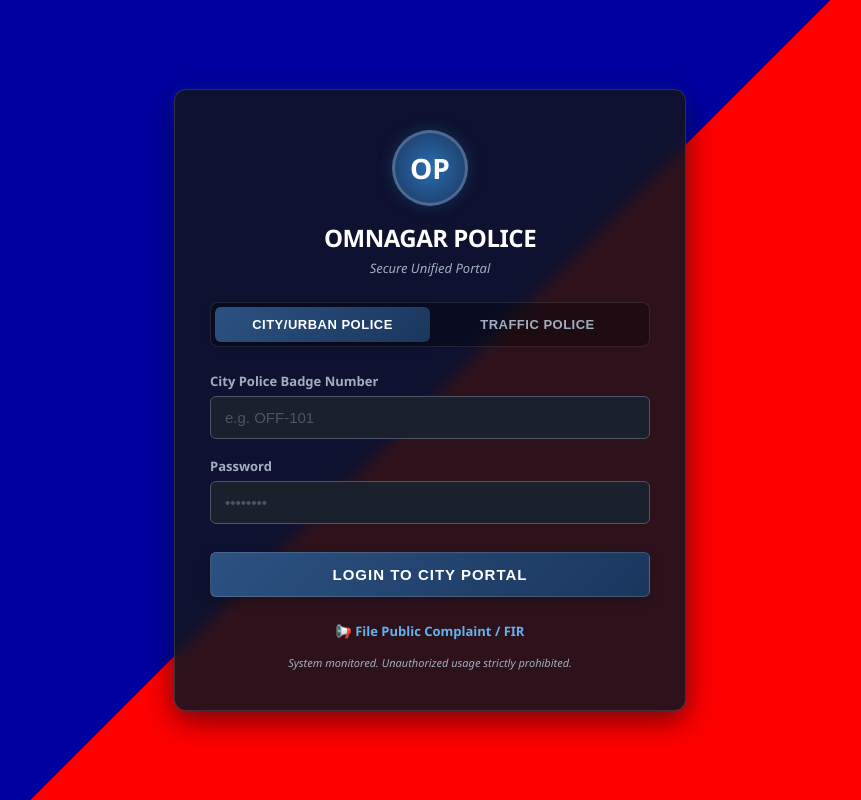
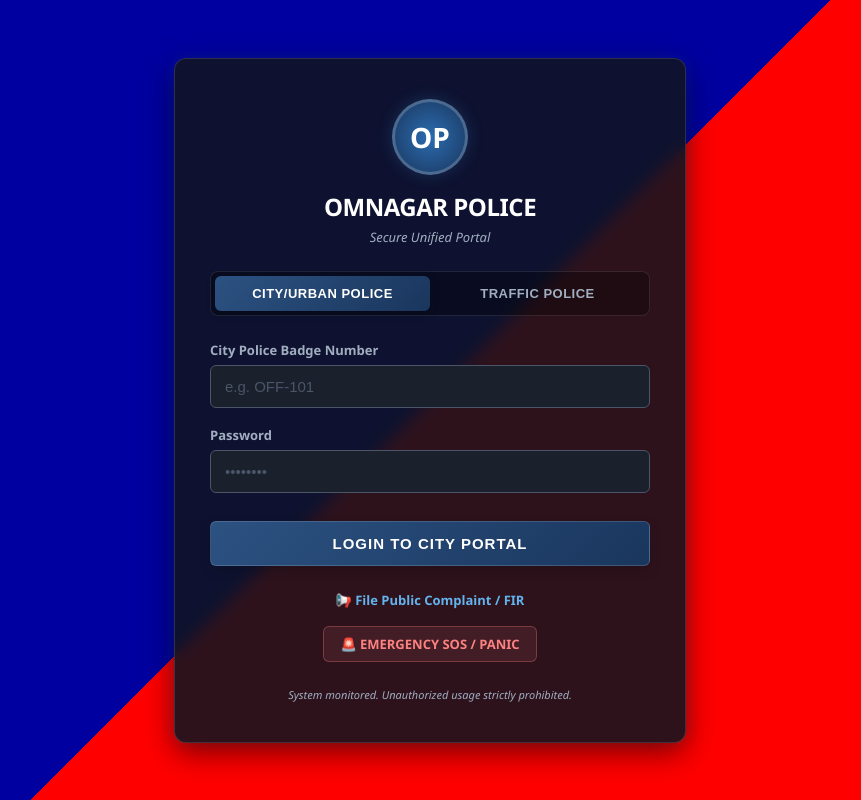
Before and after one commit to omkumargupta324-cloud/smart-policing-portal, a website: page public/index.html in a window 1280 px wide. Shown: the whole page, without its empty margins (210-1071 px from the left). Drawn offline with Linux system fonts and the light colour scheme.

Commit message:
Mark 2: Add direct public Emergency SOS link to login page

```diff
--- a/public/index.html
+++ b/public/index.html
@@ -174,7 +174,7 @@
         color: #a0aec0;
         display: flex;
         flex-direction: column;
-        gap: 10px;
+        gap: 12px;
         align-items: center;
     }
     .public-btn {
@@ -186,8 +186,28 @@
         color: #90cdf4 !important;
         text-decoration: underline;
     }
+
+    /* New SOS Button Styling */
+    .sos-btn {
+        color: #fc8181 !important;
+        font-weight: bold;
+        text-decoration: none;
+        background: rgba(252, 129, 129, 0.1);
+        padding: 8px 16px;
+        border-radius: 6px;
+        border: 1px solid rgba(252, 129, 129, 0.3);
+        transition: all 0.3s ease;
+        margin-top: 5px;
+    }
+    .sos-btn:hover {
+        color: #fff !important;
+        background: rgba(229, 62, 62, 0.8);
+        border-color: #e53e3e;
+        box-shadow: 0 0 10px rgba(229, 62, 62, 0.5);
+    }
+
     .security-notice {
-        margin-top: 15px;
+        margin-top: 25px;
         font-size: 11px;
         color: #a0aec0;
         font-style: italic;
@@ -246,6 +266,7 @@
 
     <div class="extra-links">
       <a href="/citizen-complaint.html" class="public-btn">📢 File Public Complaint / FIR</a>
+      <a href="/sos-panic.html" class="sos-btn">🚨 EMERGENCY SOS / PANIC</a>
     </div>
 
     <div class="security-notice">
@@ -309,7 +330,7 @@
       }
     });
 
-    // FORM 2: Traffic Police Login Handler (Directs to Traffic Dashboard)
+    // FORM 2: Traffic Police Login Handler
     document.getElementById('traffic-login-form').addEventListener('submit', async (e) => {
       e.preventDefault();
       const badge = document.getElementById('traffic-badge').value;
@@ -329,7 +350,6 @@
         if (response.ok) {
           localStorage.setItem('token', data.token);
           localStorage.setItem('isLoggedIn', 'true');
-          // Directly routes to traffic dashboard
           window.location.href = '/traffic-dashboard.html';
         } else {
           errorDiv.textContent = data.message || 'Invalid credentials.';
```
